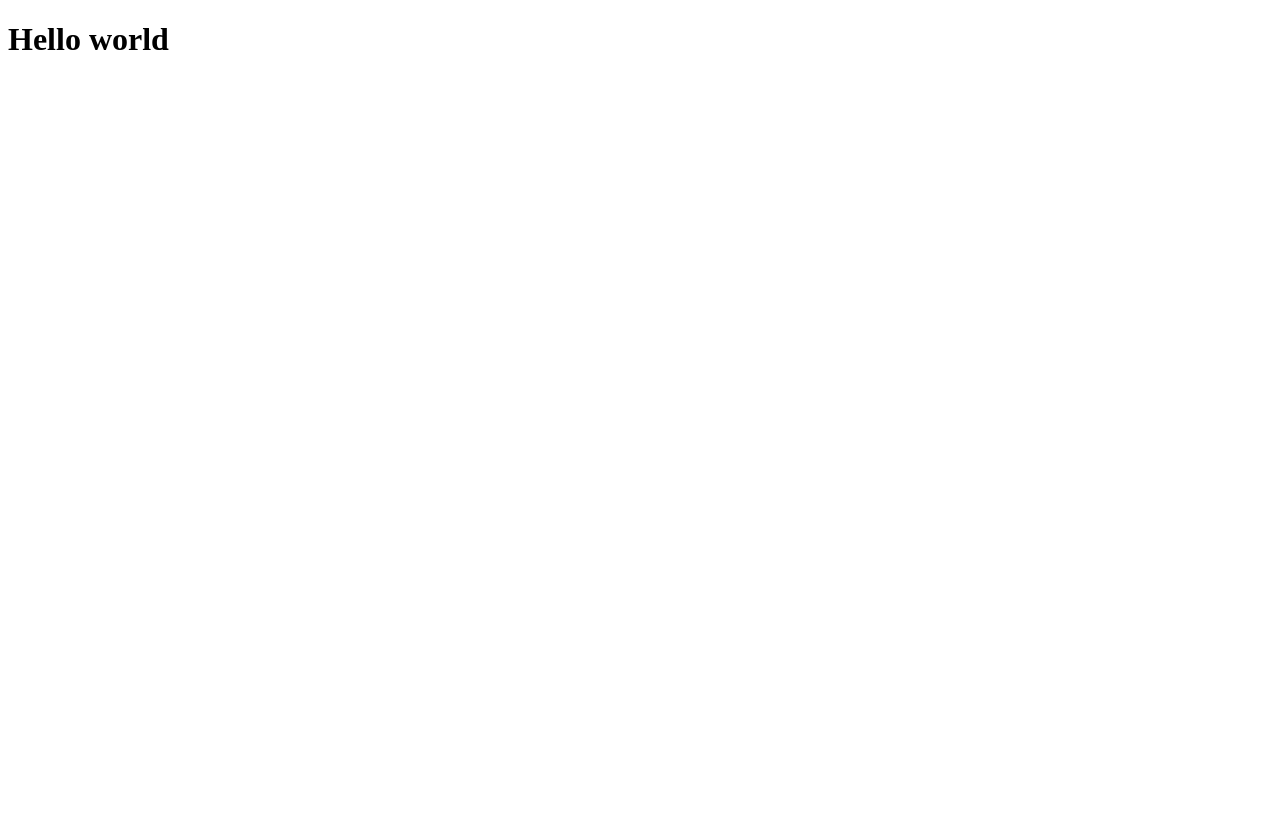
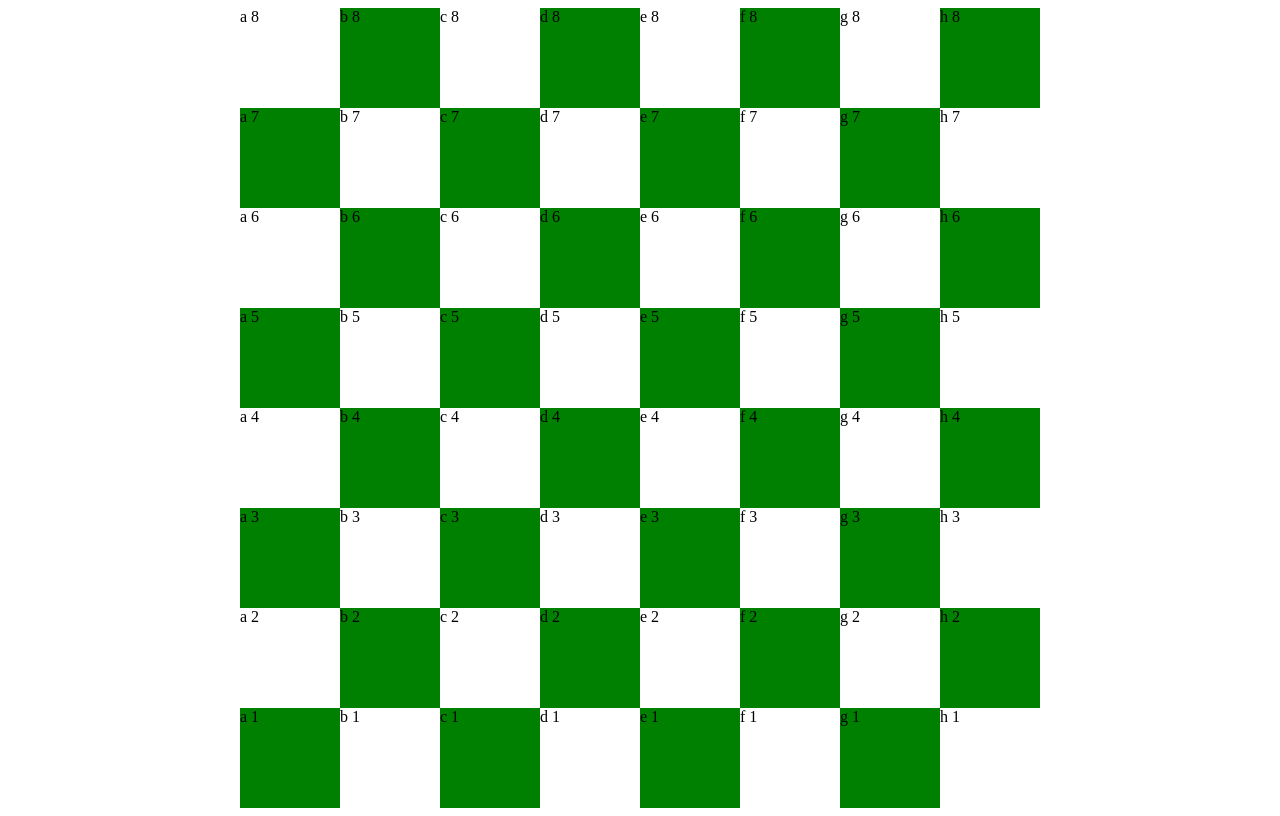
Before and after one commit to DaniIliev/Chess, a React (Vite) app in the folder app/: page / in a window 1280 px wide. Built offline with nearby package versions, Linux system fonts and the light colour scheme.

Commit message:
create a chessboard

```diff
--- a/app/src/App.jsx
+++ b/app/src/App.jsx
@@ -1,11 +1,18 @@
 import { useState } from 'react'
+import Chessboard from './components/chessboard/Chessboard'
+import './styles.css'
 
 function App() {
   const [count, setCount] = useState(0)
 
   return (
 <>
-<h1>Hello world</h1>
+    <div className='app'>
+        <Chessboard />
+
+    </div>
+
+
 </>
   )
 }
--- /dev/null
+++ b/app/src/components/chessboard/Chessboard.css
@@ -0,0 +1,20 @@
+#shessboard{
+    display: flex;
+    flex-wrap: wrap;
+    width: 800px;
+    background-color: blue;
+    height: 800px;
+}
+
+.tile{
+    width: 100px;
+    height: 100px;
+}
+
+#shessboard .green{
+    background-color: green;
+}
+
+#shessboard .white{
+    background-color: white;
+}
--- /dev/null
+++ b/app/src/components/chessboard/Chessboard.jsx
@@ -0,0 +1,29 @@
+import './Chessboard.css'
+
+const horizontalAxis = ['a', 'b', 'c', 'd', 'e', 'f', 'g', 'h'];
+const verticalAxis = ['1','2','3','4','5','6','7','8']
+export default function Chessboard(){
+    let board = [];
+
+    for(let j = verticalAxis.length -1; j >= 0; j--){
+        for(let i = 0; i < horizontalAxis.length; i++){
+            const number = i + j + 2;
+
+            if(number % 2 == 0){
+
+                board.push(<div className='tile green' key={verticalAxis[i]+horizontalAxis[j]}>
+                    {horizontalAxis[i]} {verticalAxis[j]}
+                </div>)
+            }else{
+
+                board.push(<div className='tile white' key={verticalAxis[i]+horizontalAxis[j]}>
+                    {horizontalAxis[i]} {verticalAxis[j]}
+                </div>)
+            }
+
+        }
+    }
+    return <div id="shessboard">
+                {board}
+            </div>
+}
--- /dev/null
+++ b/app/src/styles.css
@@ -0,0 +1,5 @@
+.app{
+    display: flex;
+    align-items: center;
+    justify-content: center;
+}
```
Also changed, not shown: app/tailwind.config.js (added, +10 -0 lines).
